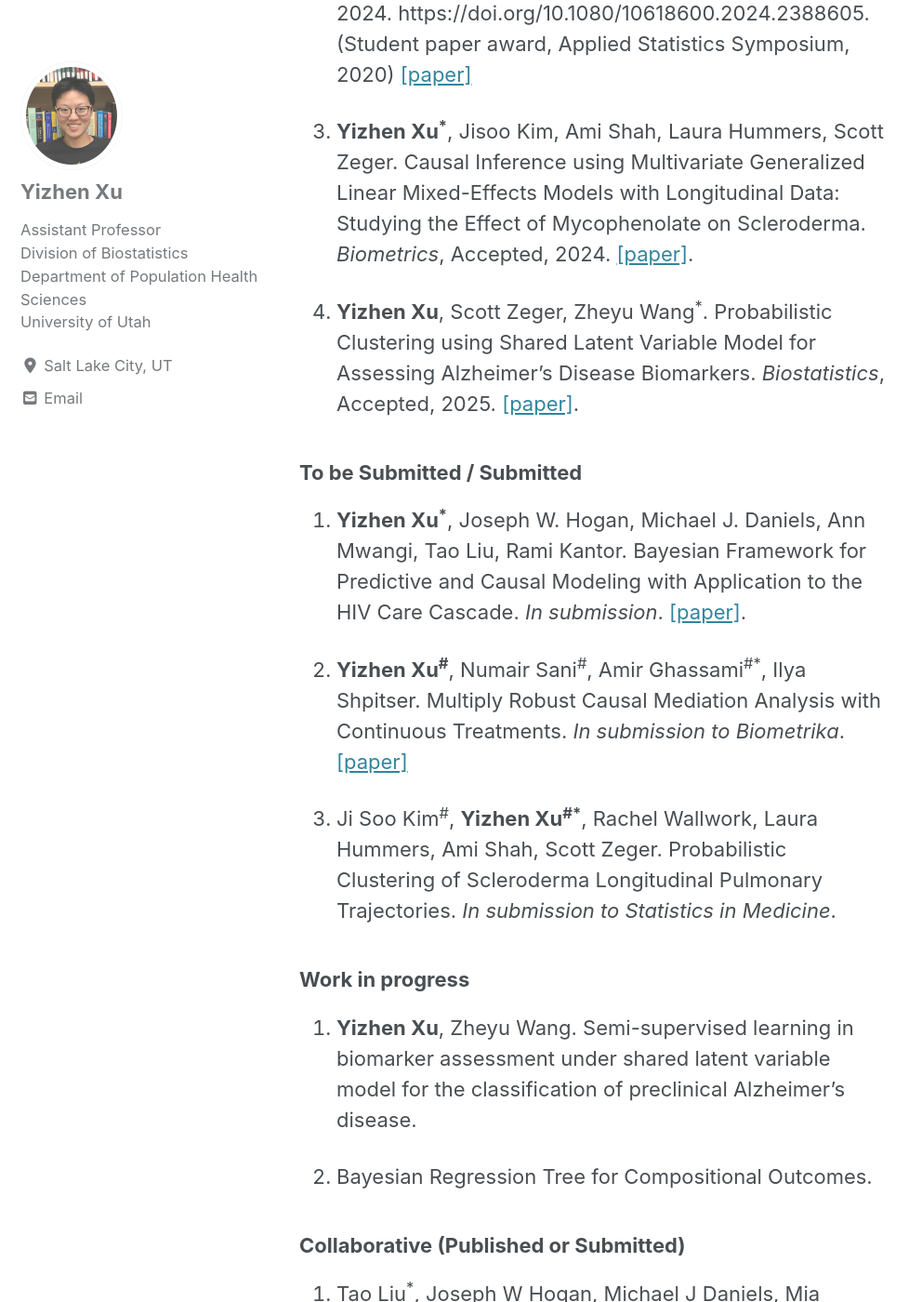
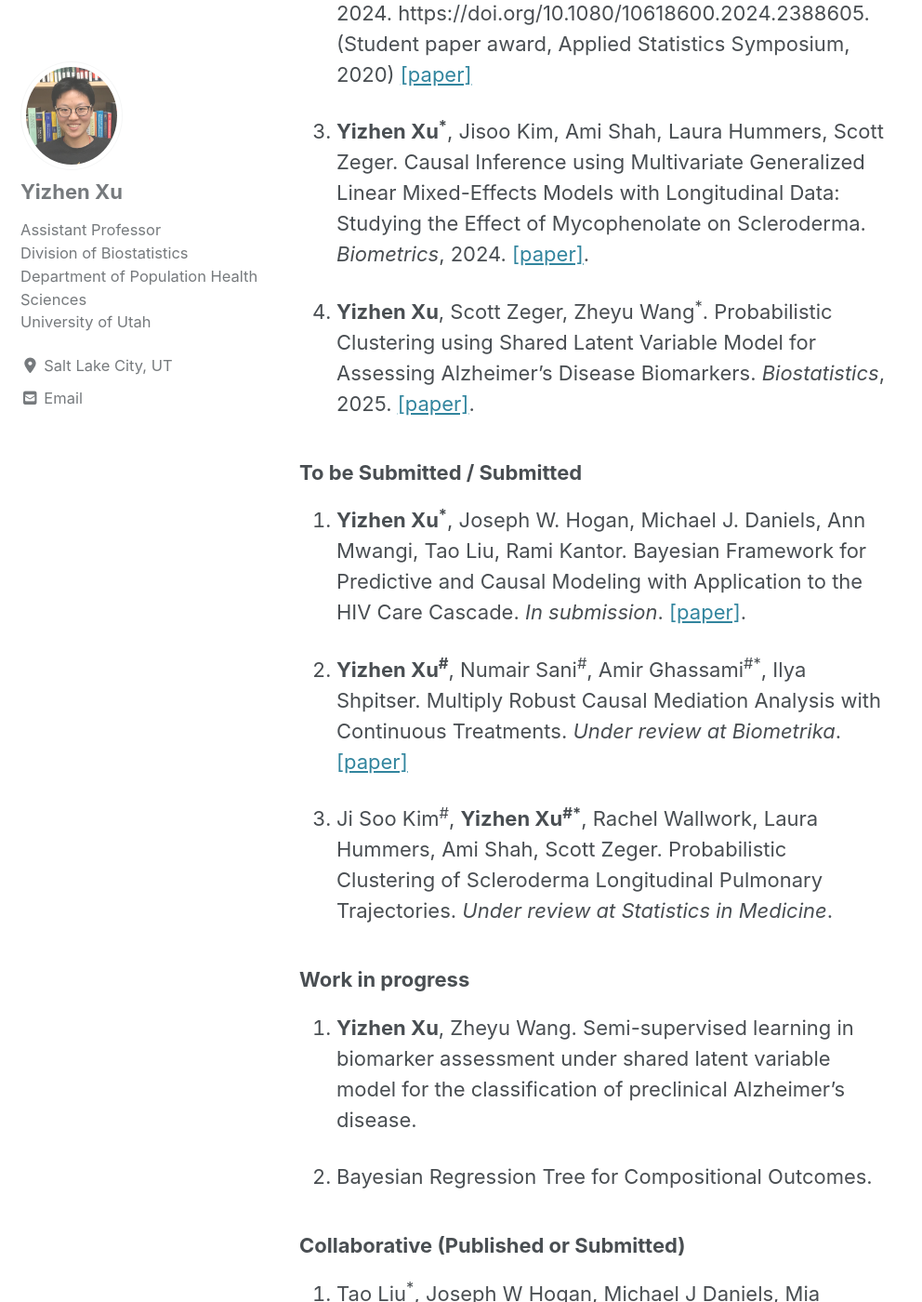
Before and after one commit to yizhenxu/yizhenxu.github.io, a Jekyll site: the page built from _pages/publication.md, in a window 1280 px wide and 1400 px high, scrolled down 682 px. Shown: the whole window at 93% size, without its empty margins (0-992 px from the left). Built offline with Jekyll 4.4.1, drawn with Linux system fonts in a browser that asks for light colours; cached includes are drawn as plain includes; nearby versions of some CDN libraries.

Commit message:
Update publication.md

```diff
--- a/_pages/publication.md
+++ b/_pages/publication.md
@@ -15,17 +15,17 @@ author_profile: true
 2. **Yizhen Xu<sup>\*</sup>**, Joseph W. Hogan, Michael J. Daniels, Rami Kantor, Ann Mwangi. Augmentation Samplers for Multinomial Probit Bayesian Additive Regression Trees. *Journal of Computational and Graphical Statistics*, 1–19, 2024. https://doi.org/10.1080/10618600.2024.2388605. (Student paper award, Applied Statistics Symposium, 2020) <a href="/assets/pdffiles/MPBART_samplers.pdf"> [paper] </a>
 
 3. **Yizhen Xu<sup>\*</sup>**, Jisoo Kim, Ami Shah, Laura Hummers, Scott Zeger. Causal Inference using Multivariate Generalized Linear
-Mixed-Effects Models with Longitudinal Data: Studying the Effect of Mycophenolate on Scleroderma. *Biometrics*, Accepted, 2024. <a href="https://doi.org/10.1093/biomtc/ujae100">[paper]</a>.
+Mixed-Effects Models with Longitudinal Data: Studying the Effect of Mycophenolate on Scleroderma. *Biometrics*, 2024. <a href="https://doi.org/10.1093/biomtc/ujae100">[paper]</a>.
 
-4. **Yizhen Xu**, Scott Zeger, Zheyu Wang<sup>\*</sup>. Probabilistic Clustering using Shared Latent Variable Model for Assessing  Alzheimer’s Disease Biomarkers. *Biostatistics*, Accepted, 2025. <a href="https://doi.org/10.1093/biostatistics/kxaf010">[paper]</a>.
+4. **Yizhen Xu**, Scott Zeger, Zheyu Wang<sup>\*</sup>. Probabilistic Clustering using Shared Latent Variable Model for Assessing  Alzheimer’s Disease Biomarkers. *Biostatistics*, 2025. <a href="https://doi.org/10.1093/biostatistics/kxaf010">[paper]</a>.
 
 ### To be Submitted / Submitted
 
 1. **Yizhen Xu<sup>\*</sup>**, Joseph W. Hogan, Michael J. Daniels, Ann Mwangi, Tao Liu, Rami Kantor. Bayesian Framework for Predictive and Causal Modeling with Application to the HIV Care Cascade. *In submission*. <a href="/assets/pdffiles/draft w author details.pdf">[paper]</a>.
 
-2. **Yizhen Xu<sup>\#</sup>**, Numair Sani<sup>\#</sup>, Amir Ghassami<sup>\#\*</sup>, Ilya Shpitser. Multiply Robust Causal Mediation Analysis with Continuous Treatments. *In submission to Biometrika*. <a href="/assets/pdffiles/Mediation.pdf"> [paper] </a>
+2. **Yizhen Xu<sup>\#</sup>**, Numair Sani<sup>\#</sup>, Amir Ghassami<sup>\#\*</sup>, Ilya Shpitser. Multiply Robust Causal Mediation Analysis with Continuous Treatments. *Under review at Biometrika*. <a href="/assets/pdffiles/Mediation.pdf"> [paper] </a>
 
-3. Ji Soo Kim<sup>\#</sup>, **Yizhen Xu<sup>\#\*</sup>**, Rachel Wallwork, Laura Hummers, Ami Shah, Scott Zeger. Probabilistic Clustering of Scleroderma Longitudinal Pulmonary Trajectories. *In submission to Statistics in Medicine*.
+3. Ji Soo Kim<sup>\#</sup>, **Yizhen Xu<sup>\#\*</sup>**, Rachel Wallwork, Laura Hummers, Ami Shah, Scott Zeger. Probabilistic Clustering of Scleroderma Longitudinal Pulmonary Trajectories. *Under review at Statistics in Medicine*.
 
 ### Work in progress
 
```
